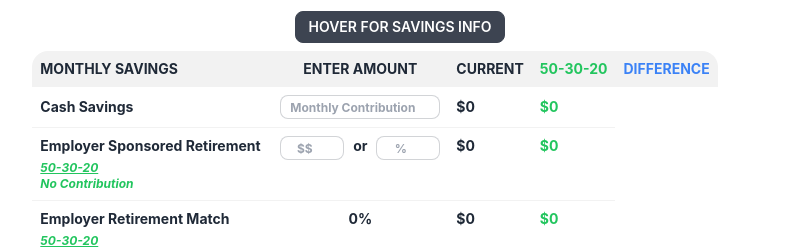
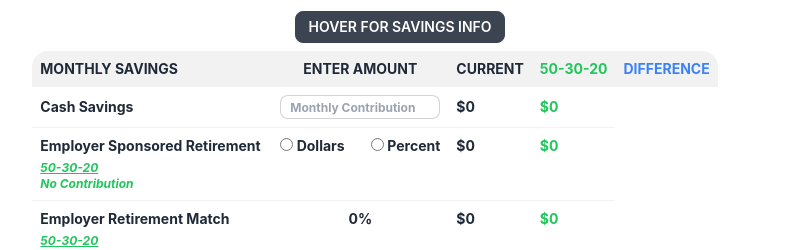
Before and after one commit to jcseeley/Money-Manager, a React (Create React App) app: page / in a window 1280 px wide. Shown: the part 1920-2170 px from the top of the page, without its empty margins (240-1039 px from the left). Built offline with nearby package versions, Linux system fonts and the light colour scheme.

Commit message:
fix: add conditional rendering for ESR input type.

```diff
--- a/src/components/NetWorthDash.js
+++ b/src/components/NetWorthDash.js
@@ -77,6 +77,7 @@ const NetWorthDash = () => {
   // MONTHLY SAVINGS
   const [cashSavings, setCashSavings] = useState(0);
   const [idealCashMonthly, setIdealCashMonthly] = useState(0);
+  const [esrInputType, setEsrInputType] = useState(null);
   const [retirementMonthly, setRetirementMonthly] = useState(0);
   const [idealRetirementMonthly, setIdealRetirementMonthly] = useState(0);
   const [retirementEmployerMatch, setRetirementEmployerMatch] = useState(0);
@@ -137,8 +138,8 @@ const NetWorthDash = () => {
     const studentPaymentInput = parse(event.target.studentPayment.value) || 0;
     const carPaymentInput = parse(event.target.carPayment.value) || 0;
     const cashMonthlyInput = parse(event.target.cashMonthly.value) || 0;
-    const retirementDollarsInput = parse(event.target.retirementMonthlyDollars.value) || 0;
-    const retirementPercentInput = parse(event.target.retirementMonthlyPercent.value) || 0;
+    const retirementDollarsInput = esrInputType === '$' ? parse(event.target.retirementMonthlyDollars.value) : 0;
+    const retirementPercentInput = esrInputType === '%' ? parse(event.target.retirementMonthlyPercent.value) : 0;
     const iraMonthlyInput = parse(event.target.iraMonthly.value) || 0;
     const brokerageMonthlyInput = parse(event.target.brokerageMonthly.value) || 0;
     const cryptoSavingsInput = parse(event.target.cryptoMonthly.value) || 0;
@@ -820,19 +821,31 @@ const NetWorthDash = () => {
                   <p className="text-xs italic text-green-500">{maxOrMatch} Contribution</p>
                 </td>
                 <td className="text-center align-top">
-                  <input className="w-16 float-left input input-bordered input-xs text-center"
-                  type='number'
-                  step='.01'
-                  min='0'
-                  name='retirementMonthlyDollars'
-                  placeholder='$$' />
-                  <span> or </span>
-                  <input className="w-16 float-right input input-bordered input-xs text-center"
+                  <div className="float-left">
+                    <input onChange={() => setEsrInputType('$')} type='radio' name='employerType' value='$'/>
+                    <label> Dollars</label>
+                  </div>
+                  <div className="float-right">
+                    <input onChange={() => setEsrInputType('%')} type='radio' name='employerType' value='%'/>
+                    <label> Percent</label>
+                  </div>
+                  <br />
+                  {esrInputType === '$' &&
+                    <input className="input input-bordered input-xs text-center mt-1"
+                    type='number'
+                    step='.01'
+                    min='0'
+                    name='retirementMonthlyDollars'
+                    placeholder='$ Per Month' />
+                  }
+                  {esrInputType === '%' &&
+                  <input className="input input-bordered input-xs text-center mt-1"
                   type='number'
                   step='1'
                   min='0'
                   name='retirementMonthlyPercent'
-                  placeholder='%' />
+                  placeholder='% Per Month' />
+                  }
                 </td>
                 <td className="align-top">{formatDollars(retirementMonthly)}</td>
                 <td className="text-green-500 font-bold align-top">{formatDollars(idealRetirementMonthly)}</td>
```
